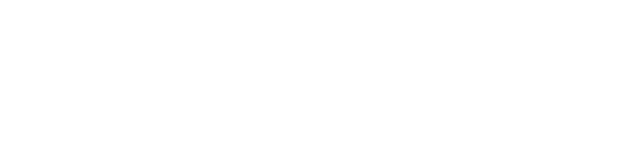
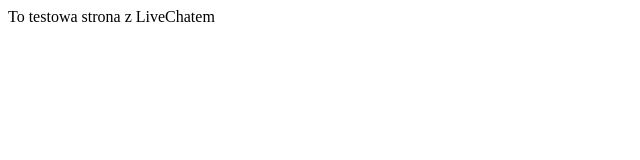
Before and after one commit to YiVess/LiveChat-Presentation, a plain HTML site: page index.html in a window 1280 px wide. Shown: the whole page, without its empty margins (0-640 px from the left). Drawn offline with Linux system fonts and the light colour scheme.

Commit message:
Update index.html

```diff
--- a/index.html
+++ b/index.html
@@ -6,6 +6,6 @@
     <title>Document</title>
 </head>
 <body>
-
+    To testowa strona z LiveChatem
 </body>
 </html>
```
